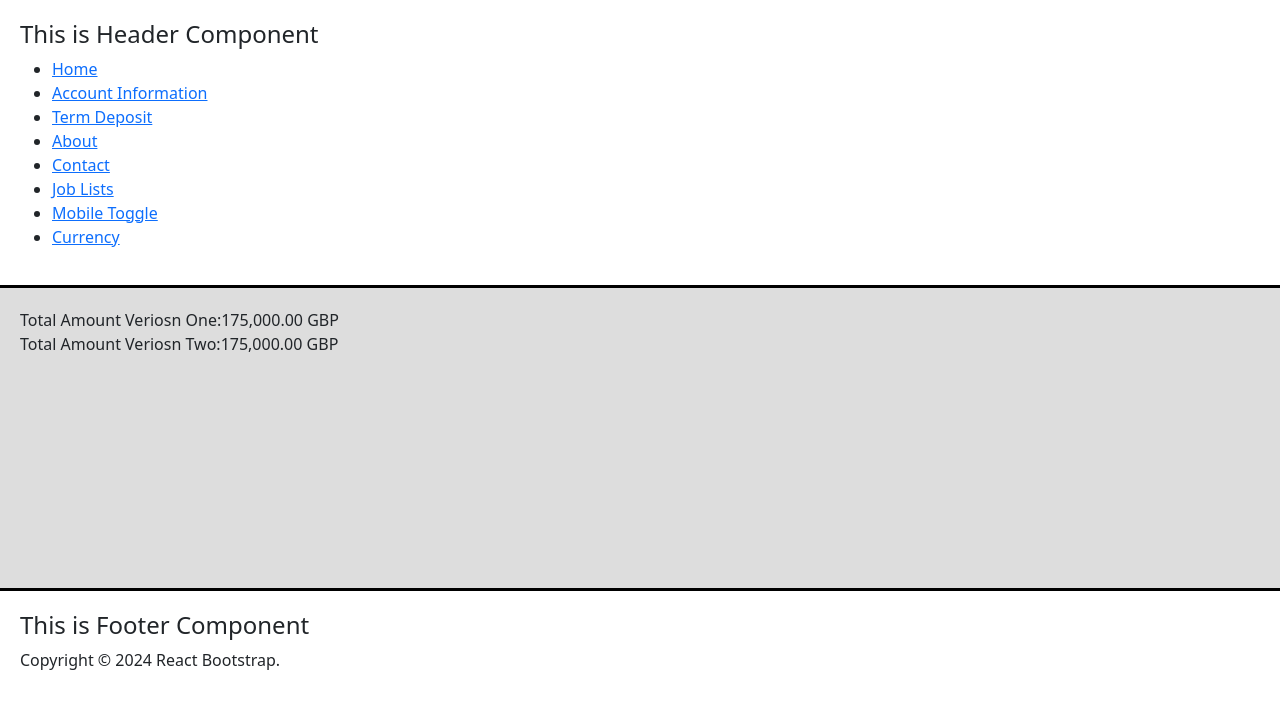
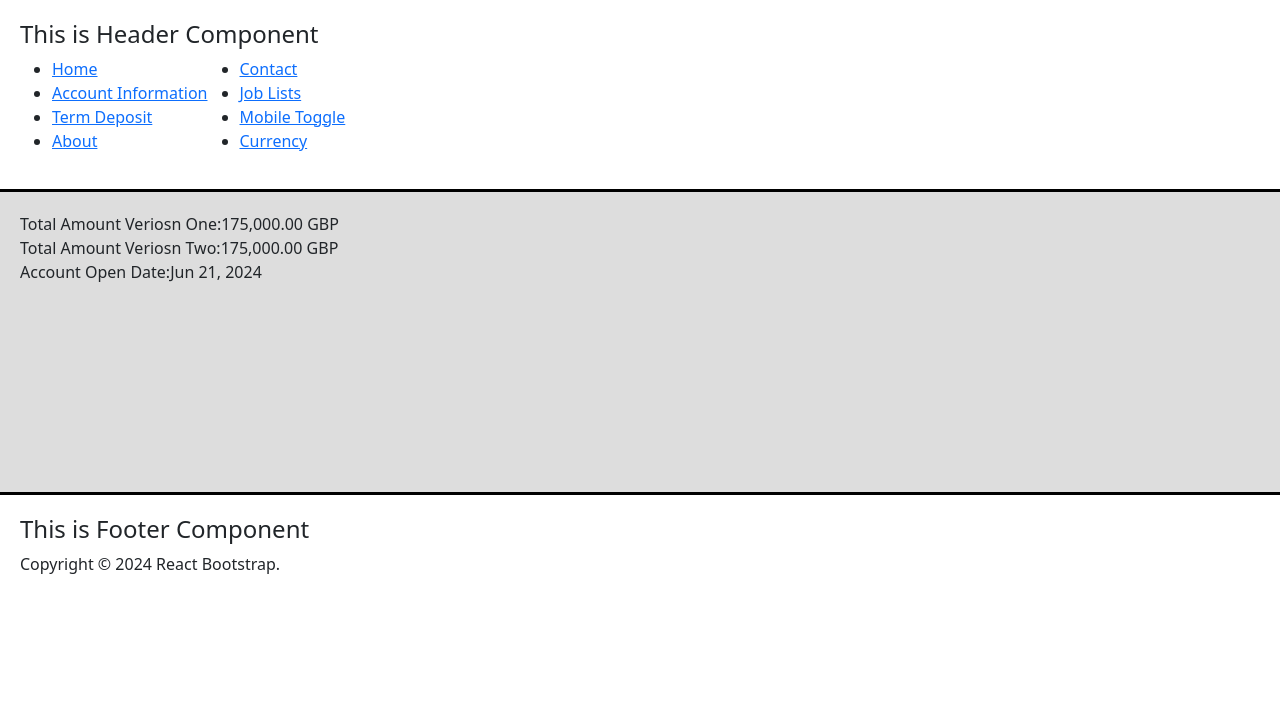
Before and after one commit to Avaneesh3772/react-app-hub, a React (Create React App) app: page /currency in a window 1280 px wide. Shown: the top 708 px of the page. Built offline with nearby package versions, Linux system fonts and the light colour scheme.

Commit message:
Date format updated

```diff
--- a/src/components/Header/Header.css
+++ b/src/components/Header/Header.css
@@ -2,3 +2,8 @@
     border-bottom:solid 3px #000;
     padding: 20px;
 }
+.flex-container {
+    display: flex;
+    flex-direction: row;
+    flex-wrap: nowrap;
+}
--- a/src/components/Header/Header.tsx
+++ b/src/components/Header/Header.tsx
@@ -6,17 +6,26 @@ const Header = () => {
   return (
     <div className='headerContainer'>
       <h4>This is Header Component</h4>
+      <div className="flex-container">
+        <div>
            <ul>
             <li><NavLink to="/">Home</NavLink></li>
             <li><NavLink to="/account-information">Account Information</NavLink></li>
             <li><NavLink to="/term-deposit">Term Deposit</NavLink></li>
             <li><NavLink to="/about">About</NavLink></li>
+
+          </ul>
+        </div>
+        <div>
+            <ul>
               <li><NavLink to="/contact">Contact</NavLink></li>
               <li><NavLink to="/job-lists">Job Lists</NavLink></li>
               <li><NavLink to="/mobile-toggle">Mobile Toggle</NavLink></li>
               <li><NavLink to="/currency">Currency</NavLink></li>
             </ul>
         </div>
+      </div>
+    </div>
   )
 }
 
--- a/src/pages/AccountBalance/Accounts.tsx
+++ b/src/pages/AccountBalance/Accounts.tsx
@@ -2,6 +2,8 @@ import React from 'react'
 import balancesHUB from '../../assets/mockdata/amount.json'
 import { formatCurrencyGBP } from '../../utils/formatCurrencyGBP';
 import { formatCurrency } from '../../utils/formatCurrency';
+import { formatDate } from '../../utils/dateFormat';
+
 
 const Accounts = () => {
  console.log("balancesHUB =>", balancesHUB);
@@ -17,6 +19,10 @@ const Accounts = () => {
         <span>{formatCurrency(balancesHUB.balance.amount)} </span>
         <span>{balancesHUB.balance.currency}</span>
       </div>
+      <div>
+        Account Open Date:
+        <span>{formatDate("2024-06-21")} </span>
+      </div>
     </>
   )
 }
--- /dev/null
+++ b/src/utils/dateFormat.ts
@@ -0,0 +1,15 @@
+export const formatDate = (dateString: string): string => {
+    if (typeof dateString !== 'string') {
+        throw new Error('Invalid argument: amount must be a string');
+    }
+
+    const date = new Date(dateString);
+
+    // Get the full month name
+    const options: Intl.DateTimeFormatOptions = { year: 'numeric', month: 'short', day: 'numeric' };
+
+    // Format the date using toLocaleDateString with the 'en-US' locale
+    return date.toLocaleDateString('en-US', options);
+};
+
+console.log(formatDate("2024-06-21")); // Output: June 21, 2024
```
Also changed, not shown: 1 other file (tests, documents, lock files or other folders). Lines whose indentation alone changed are shown as unchanged.
